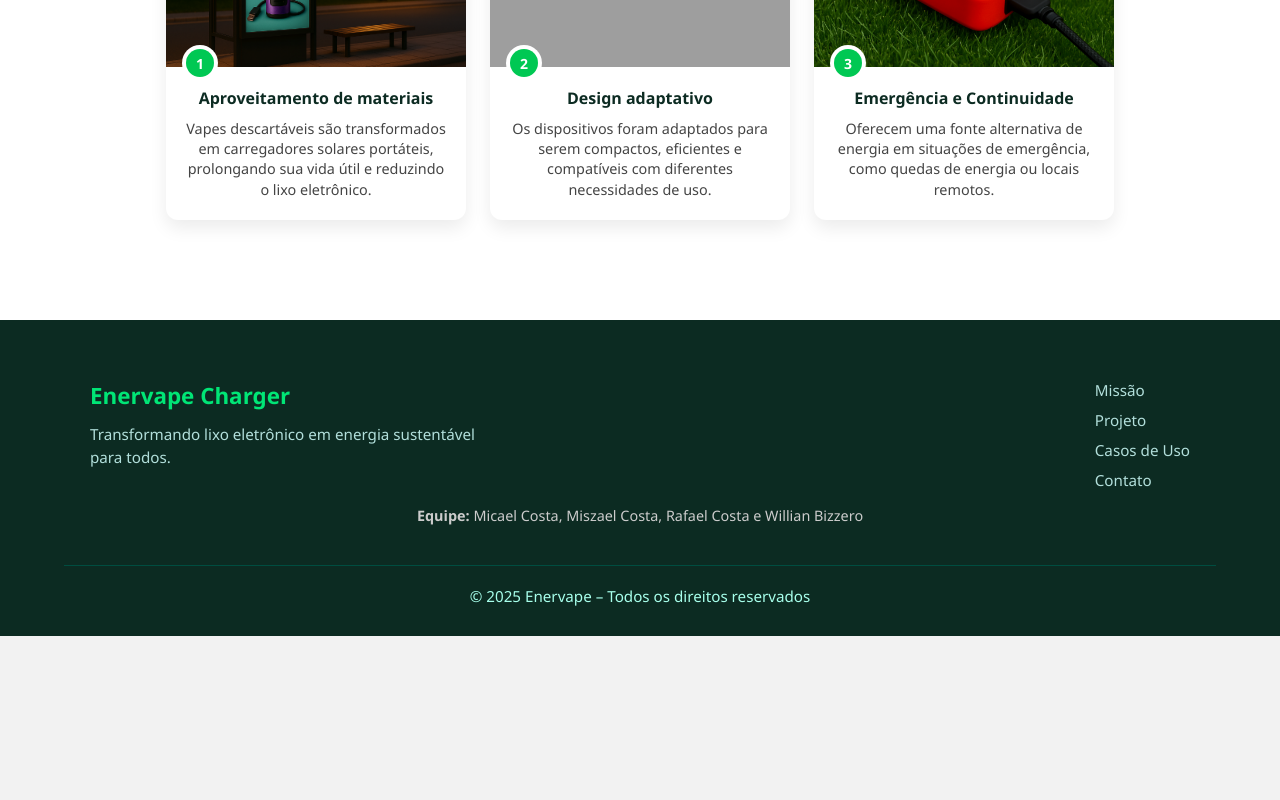
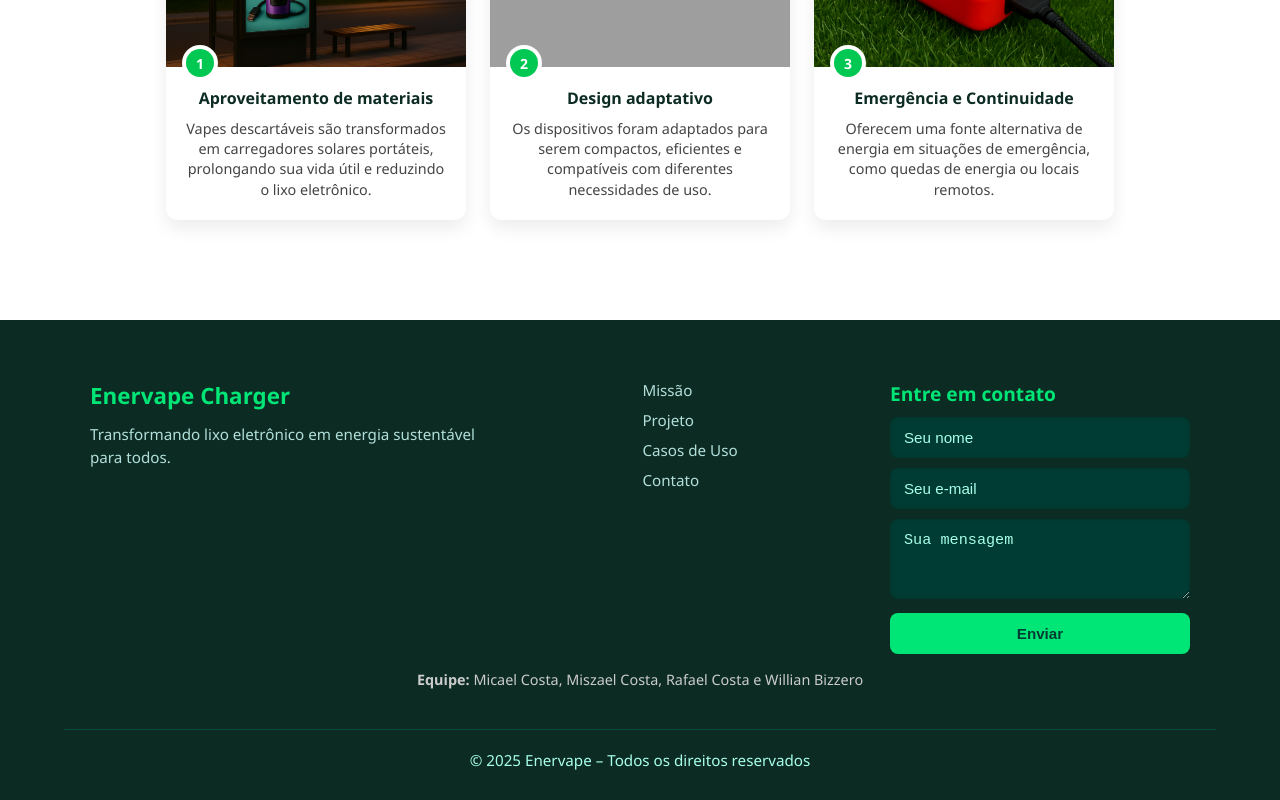
Before and after one commit to minu1123/receita_federal, a React (Vite) app: page / in a window 1280 px wide. Shown: the part 2095-2895 px from the top of the page. Before the commit the page ends 2731 px from the top, so only its background shows below. Built offline with nearby package versions, Linux system fonts and the light colour scheme; grey boxes are pictures that could not be loaded.

Commit message:
add form contact-me

```diff
--- a/src/components/Footer.css
+++ b/src/components/Footer.css
@@ -44,12 +44,67 @@
   color: #00e676;
 }
 
-.footer-bottom {
-  text-align: center;
-  margin-top: 40px;
-  border-top: 1px solid #004d40;
-  padding-top: 20px;
+/* FORMULÁRIO AJUSTADO */
+.footer-form {
+  display: flex;
+  flex-direction: column;
+  width: 100%;
+  max-width: 300px;
+}
+
+.footer-form h4 {
+  font-size: 1.2rem;
+  margin-bottom: 10px;
+  color: #00e676;
+}
+
+.footer-form input,
+.footer-form textarea {
+  width: 100%;
+  padding: 12px 14px;
+  margin-bottom: 10px;
+  border: none;
+  border-radius: 8px;
+  background-color: #003c33;
+  color: #e0f2f1;
+  font-size: 0.95rem;
+  outline: none;
+  box-shadow: inset 0 0 4px rgba(0, 0, 0, 0.15);
+  transition: background-color 0.3s ease, box-shadow 0.3s ease;
+}
+
+.footer-form input:focus,
+.footer-form textarea:focus {
+  background-color: #004d40;
+  box-shadow: 0 0 0 2px #00e676aa;
+}
+
+.footer-form input::placeholder,
+.footer-form textarea::placeholder {
   color: #a7ffeb;
+}
+
+.footer-form textarea {
+  resize: vertical;
+  min-height: 80px;
+  max-height: 160px;
+}
+
+.footer-form button {
+  width: 100%;
+  padding: 12px;
+  border: none;
+  border-radius: 8px;
+  background-color: #00e676;
+  color: #003c33;
+  font-weight: bold;
+  font-size: 0.95rem;
+  cursor: pointer;
+  transition: background-color 0.3s ease;
+}
+
+.footer-form button:hover {
+  background-color: #00c965;
 }
 
 .footer-members {
@@ -58,3 +113,11 @@
   font-size: 0.9rem;
   margin-top: 16px;
 }
+
+.footer-bottom {
+  text-align: center;
+  margin-top: 40px;
+  border-top: 1px solid #004d40;
+  padding-top: 20px;
+  color: #a7ffeb;
+}
--- a/src/components/Footer.tsx
+++ b/src/components/Footer.tsx
@@ -3,21 +3,33 @@ import './Footer.css';
 
 const Footer: React.FC = () => {
   return (
-    <footer className="footer" id ="footer">
+    <footer className="footer" id="footer">
       <div className="footer-container">
         <div className="footer-left">
           <h3>Enervape Charger</h3>
           <p>Transformando lixo eletrônico em energia sustentável para todos.</p>
         </div>
+
+        {/* Links rápidos */}
         <div className="footer-links">
           <a href="#mission">Missão</a>
           <a href="#about">Projeto</a>
           <a href="#usecases">Casos de Uso</a>
           <a href="#contato">Contato</a>
         </div>
+
+        {/* Mini formulário de contato */}
+        <div className="footer-form" id="contato">
+          <h4>Entre em contato</h4>
+          <form onSubmit={(e) => e.preventDefault()}>
+            <input type="text" placeholder="Seu nome" required />
+            <input type="email" placeholder="Seu e-mail" required />
+            <textarea placeholder="Sua mensagem" rows={3} required />
+            <button type="submit">Enviar</button>
+          </form>
+        </div>
       </div>
 
-      {/* Seção de Membros */}
       <div className="footer-members">
         <p><strong>Equipe:</strong> Micael Costa, Miszael Costa, Rafael Costa e Willian Bizzero</p>
       </div>
```
